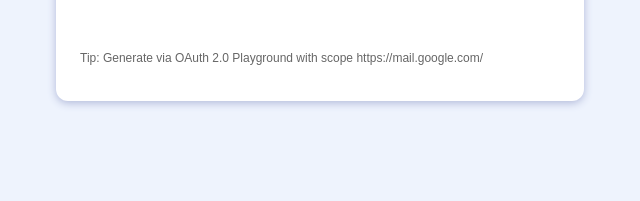
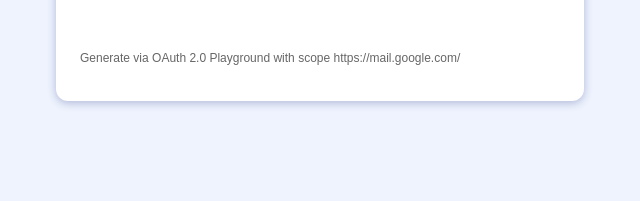
Before and after one commit to anu882882/XX, a website: page public/login.html in a window 1280 px wide. Shown: the part 231-432 px from the top of the page, 320-960 px from the left. Drawn offline with Linux system fonts and the light colour scheme.

Commit message:
Update login.html

```diff
--- a/public/login.html
+++ b/public/login.html
@@ -12,7 +12,7 @@
       <button id="btnLogin">Login</button>
       <div id="result"></div>
       <p style="font-size:12px;color:#666">
-        Tip: Generate via OAuth 2.0 Playground with scope https://mail.google.com/
+        Generate via OAuth 2.0 Playground with scope https://mail.google.com/
       </p>
     </div>
     <a href="launcher.html">Go To Launcher</a>
@@ -25,7 +25,8 @@
           body: JSON.stringify({ refresh_token: token })
         });
         const res = await r.json();
-        document.getElementById('result').innerText = res.success ? "Login successful!" : ("Login failed: " + (res.message || ''));
+        document.getElementById('result').innerText =
+          res.success ? "Login successful!" : ("Login failed: " + (res.message || ''));
       }
     </script>
   </body>
```
